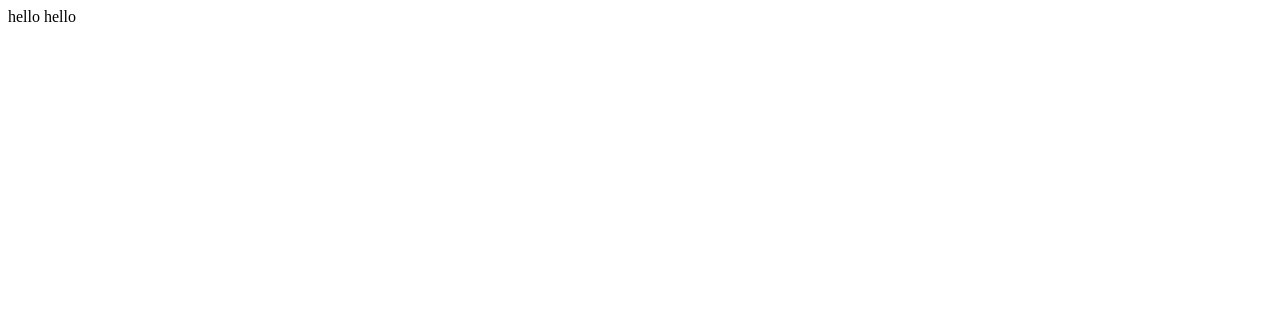
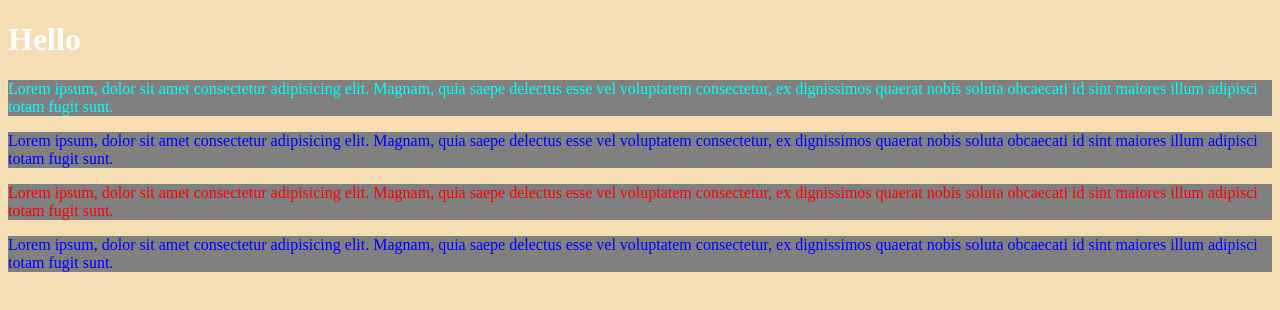
Before and after one commit to loganmw3/MiniProjects, a plain HTML site: page Learn_CSS/index.html in a window 1280 px wide. Drawn offline with Linux system fonts and the light colour scheme.

Commit message:
ids and classes

```diff
--- a/Learn_CSS/index.html
+++ b/Learn_CSS/index.html
@@ -1,7 +1,18 @@
 <!DOCTYPE html>
+<html>
 <head>
-    hello
+    <title> Hello </title>
+    <link rel="stylesheet" href="styles.css"
 </head>
-<body>
-    hello
+<body">
+
+    <h1>Hello</h1>
+
+    <p id="p1" class="odd">Lorem ipsum, dolor sit amet consectetur adipisicing elit. Magnam, quia saepe delectus esse vel voluptatem consectetur, ex dignissimos quaerat nobis soluta obcaecati id sint maiores illum adipisci totam fugit sunt.</p>
+    <p id="p2" class="even">Lorem ipsum, dolor sit amet consectetur adipisicing elit. Magnam, quia saepe delectus esse vel voluptatem consectetur, ex dignissimos quaerat nobis soluta obcaecati id sint maiores illum adipisci totam fugit sunt.</p>
+    <p id="p3" class="odd">Lorem ipsum, dolor sit amet consectetur adipisicing elit. Magnam, quia saepe delectus esse vel voluptatem consectetur, ex dignissimos quaerat nobis soluta obcaecati id sint maiores illum adipisci totam fugit sunt.</p>
+    <p id="p4" class="even">Lorem ipsum, dolor sit amet consectetur adipisicing elit. Magnam, quia saepe delectus esse vel voluptatem consectetur, ex dignissimos quaerat nobis soluta obcaecati id sint maiores illum adipisci totam fugit sunt.</p>
+
+
 </body>
+</html>
--- a/Learn_CSS/styles.css
+++ b/Learn_CSS/styles.css
@@ -1,3 +1,22 @@
 body{
     background-color: wheat;
 }
+h1{
+    color: white;
+}
+p{
+    background-color: gray;
+    color: white;
+}
+
+#p1{
+    color: aqua;
+}
+
+.odd{
+    color: red;
+}
+
+.even{
+    color: blue;
+}
```
Also changed, not shown: Learn_CSS/page2.html (added, +16 -0 lines), 1 other file.
